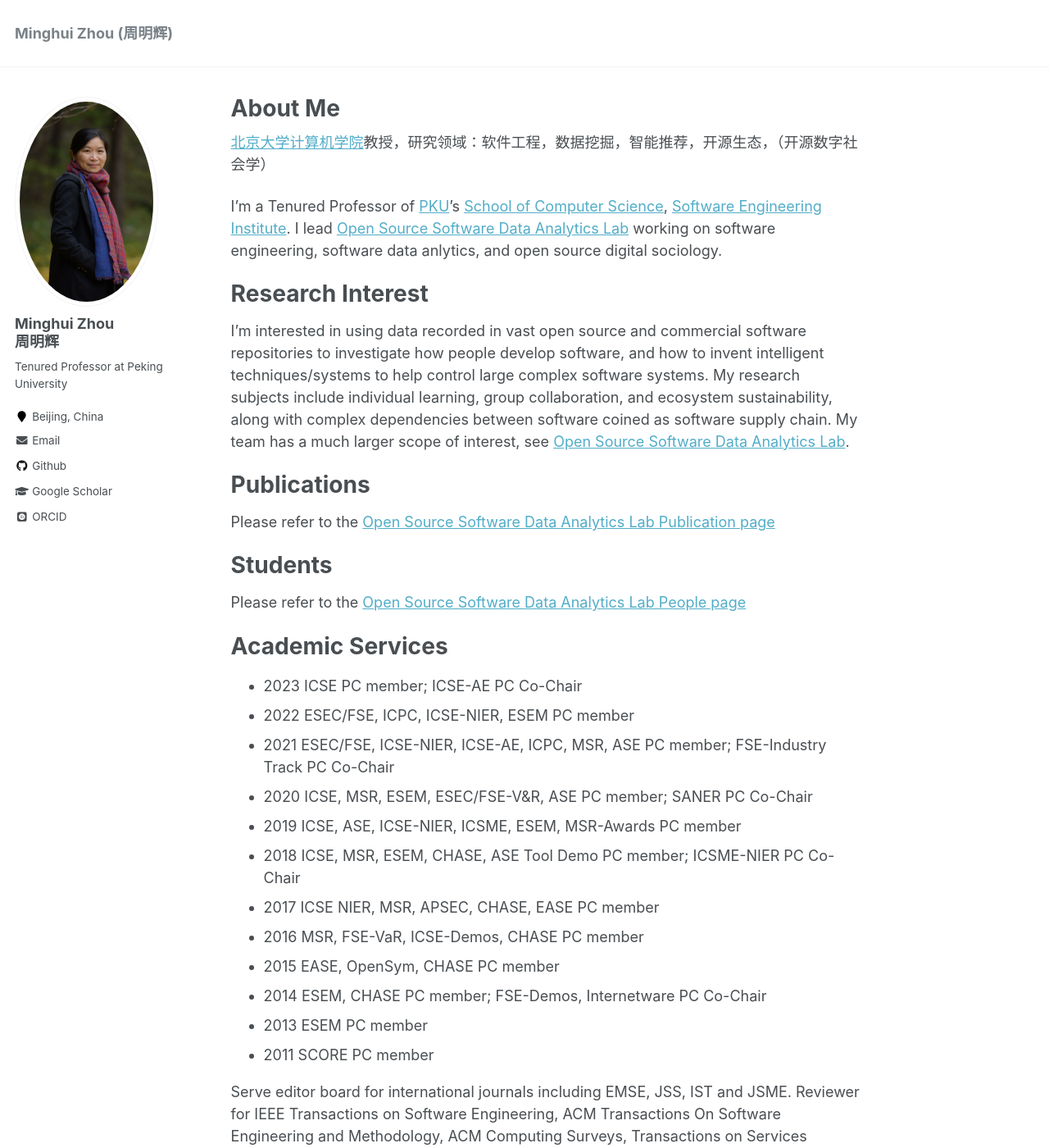
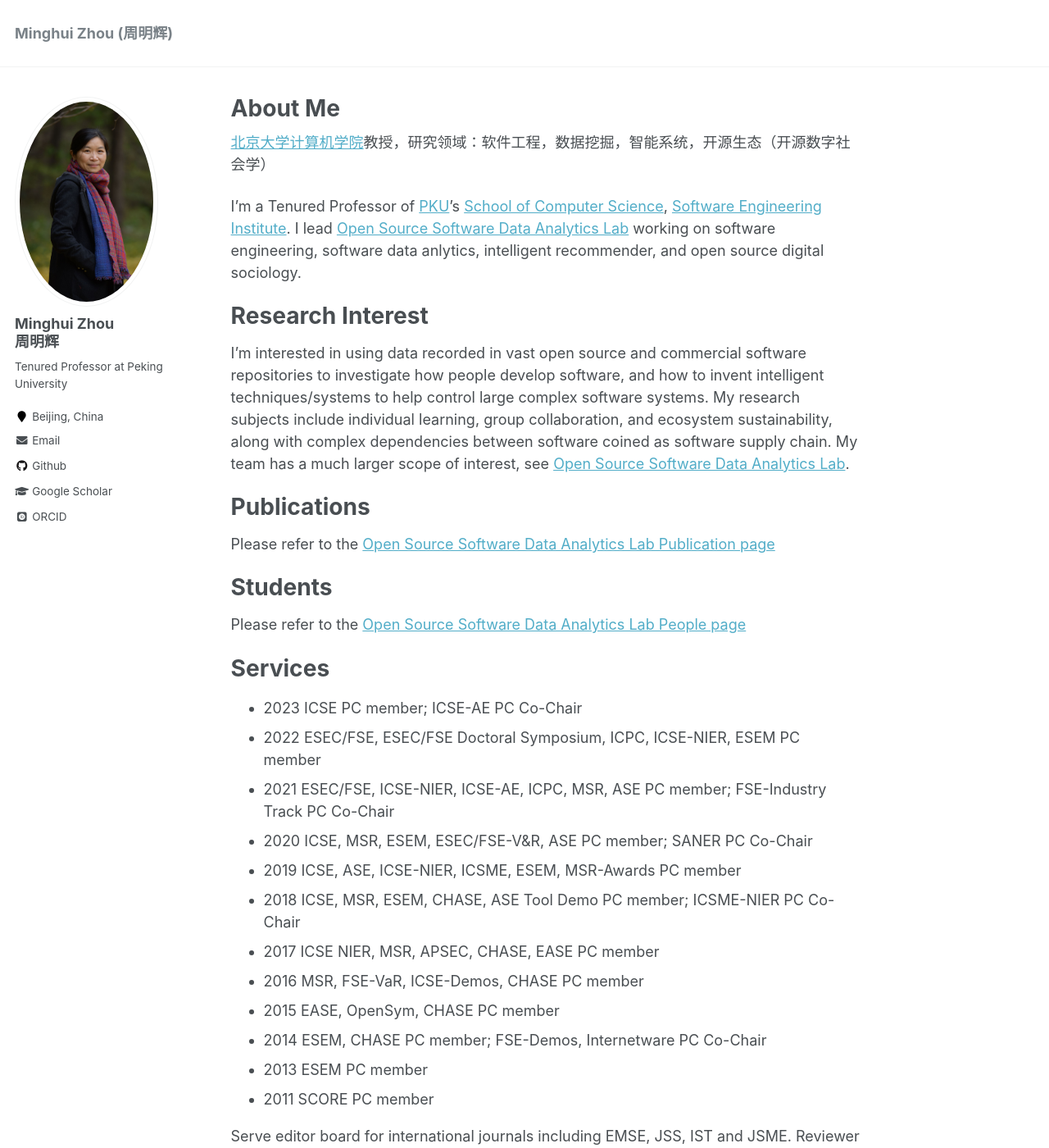
Before and after one commit to minghuizhou/minghuizhou.github.io, a Jekyll site: the page built from _pages/about.md, in a window 1280 px wide and 1400 px high. Shown: the whole window at 82% size. Built offline with Jekyll 4.4.1, drawn with Linux system fonts in a browser that asks for light colours; some web fonts are replaced.

Commit message:
Update about.md

```diff
--- a/_pages/about.md
+++ b/_pages/about.md
@@ -8,9 +8,9 @@
   - /about.html
 ---
 
-[北京大学计算机学院](https://cs.pku.edu.cn/)教授，研究领域：软件工程，数据挖掘，智能推荐，开源生态，（开源数字社会学）
+[北京大学计算机学院](https://cs.pku.edu.cn/)教授，研究领域：软件工程，数据挖掘，智能系统，开源生态（开源数字社会学）
 
-I'm a Tenured Professor of [PKU](https://www.pku.edu.cn/)'s [School of Computer Science](https://cs.pku.edu.cn/),  [Software Engineering Institute](http://www.sei.pku.edu.cn/). I lead [Open Source Software Data Analytics Lab](https://osslab-pku.github.io/) working on software engineering, software data anlytics, and open source digital sociology.
+I'm a Tenured Professor of [PKU](https://www.pku.edu.cn/)'s [School of Computer Science](https://cs.pku.edu.cn/),  [Software Engineering Institute](http://www.sei.pku.edu.cn/). I lead [Open Source Software Data Analytics Lab](https://osslab-pku.github.io/) working on software engineering, software data anlytics, intelligent recommender, and open source digital sociology.
 
 
 Research Interest
@@ -28,10 +28,10 @@
 =====================
 Please refer to the [Open Source Software Data Analytics Lab People page](https://osslab-pku.github.io/people/)
 
-Academic Services
+Services
 =====================
 - 2023	ICSE PC member;  ICSE-AE PC Co-Chair
-- 2022	ESEC/FSE, ICPC, ICSE-NIER, ESEM PC member
+- 2022	ESEC/FSE, ESEC/FSE Doctoral Symposium, ICPC, ICSE-NIER, ESEM PC member
 - 2021	ESEC/FSE, ICSE-NIER, ICSE-AE, ICPC, MSR, ASE PC member;  FSE-Industry Track PC Co-Chair
 - 2020	ICSE, MSR, ESEM, ESEC/FSE-V&R, ASE PC member;  SANER PC Co-Chair
 - 2019	ICSE, ASE, ICSE-NIER, ICSME, ESEM, MSR-Awards PC member
```
